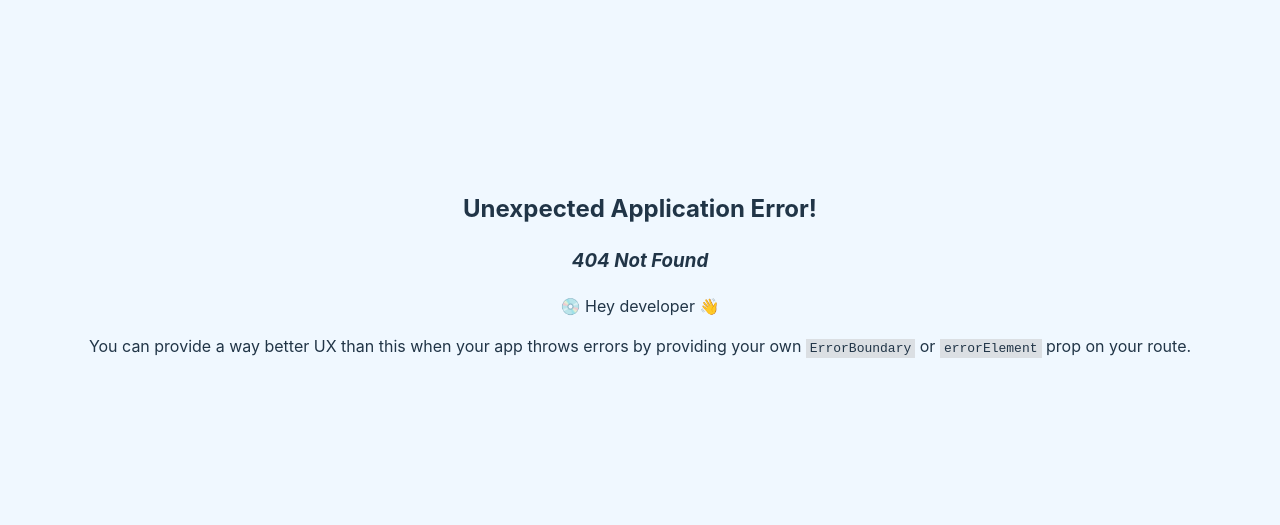
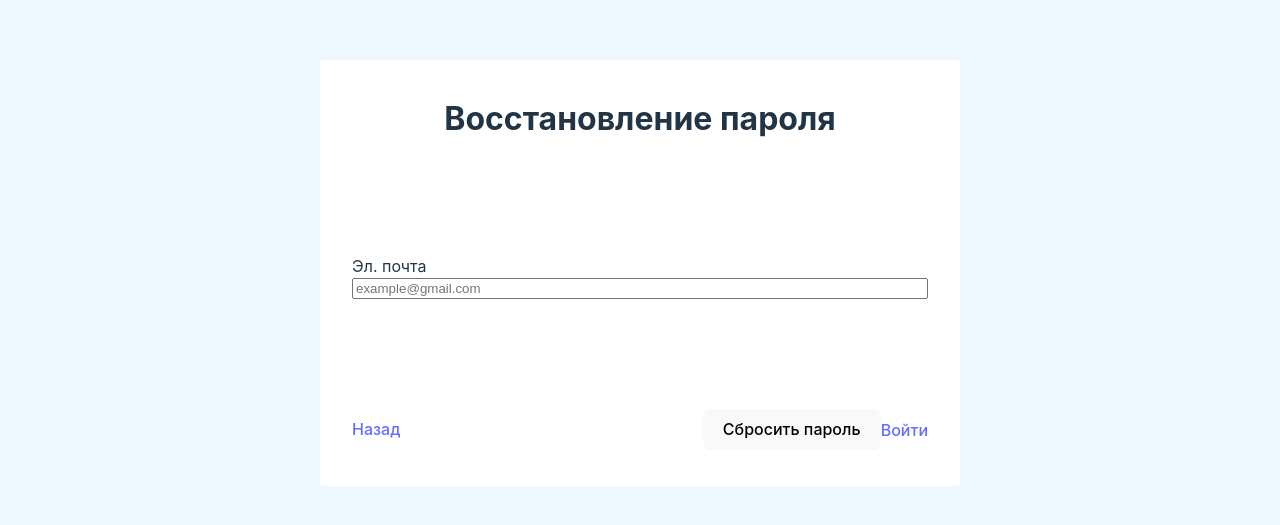
Before and after one commit to IharPadbiarezski/recruitApp, a React (Vite) app in the folder client/: page /restore in a window 1280 px wide. Before the commit this address had no page. Shown: the part 127-652 px from the top of the page. Built offline with nearby package versions, Linux system fonts and the light colour scheme.

Commit message:
feat: use Link component to navigate

```diff
--- a/client/src/App.jsx
+++ b/client/src/App.jsx
@@ -5,6 +5,7 @@ import {
 } from 'react-router-dom'
 import './App.css'
 import Login from './pages/Login/Login'
+import RestorePassword from './pages/RestorePassword/RestorePassword';
 
 const router = createBrowserRouter([
   {
@@ -14,6 +15,10 @@ const router = createBrowserRouter([
   {
     path: "/login",
     element: <Login />,
+  },
+  {
+    path: "/restore",
+    element: <RestorePassword />,
   },
 ]);
 
--- a/client/src/pages/Login/Login.jsx
+++ b/client/src/pages/Login/Login.jsx
@@ -1,8 +1,8 @@
 import React from 'react'
+import{ Link } from 'react-router-dom'
 import FormNameRow from '../../components/FormNameRow/FormNameRow'
 import FormControlsRow from '../../components/FormControlsRow/FormControlsRow'
 import Input from '../../components/ui/uikit/Input/Input'
-import Link from '../../components/ui/uikit/Link/Link'
 import "./Login.css"
 
 const params = {
@@ -21,14 +21,15 @@ const params = {
         }
     }
 }
+
 const ManageButtons = () => {
     return (
-        <Link value='Забыли пароль?' className={'link__button'} />
+        <Link to={'/restore'}>Забыли пароль?</Link>
     )
 }
 
 const SubmitButtons = () => {
-    return (<input type="submit" value={'Войти'}/>)
+    return (<button>Войти</button>)
 }
 
 const Login = () => {
--- /dev/null
+++ b/client/src/pages/RestorePassword/RestorePassword.jsx
@@ -0,0 +1,45 @@
+import React from 'react'
+import { Link } from 'react-router-dom'
+import "./RestorePassword.css"
+import FormNameRow from '../../components/FormNameRow/FormNameRow'
+import Input from '../../components/ui/uikit/Input/Input'
+import FormControlsRow from '../../components/FormControlsRow/FormControlsRow'
+
+const params = {
+    inputs: {
+        email: {
+            label: "Эл. почта",
+            id: "email",
+            type: "email",
+            placeholder: "example@gmail.com"
+        }
+    }
+}
+
+const ManageButtons = () => {
+    return (
+        <Link to={'/login'}>Назад</Link>
+    )
+}
+
+const SubmitButtons = () => {
+    return (
+        <div>
+            <button>Сбросить пароль</button>
+            <Link to={'/login'}>Войти</Link>
+        </div>
+    )
+}
+
+const RestorePassword = () => {
+  return (
+    <form className='form-container'>
+        <FormNameRow name={'Восстановление пароля'}/>
+        <Input input={params.inputs.email} />
+
+        <FormControlsRow manageButtons={ManageButtons} submitButtons={SubmitButtons}/>
+    </form>
+  )
+}
+
+export default RestorePassword
```
Also changed, not shown: client/src/pages/RestorePassword/RestorePassword.css (added).
